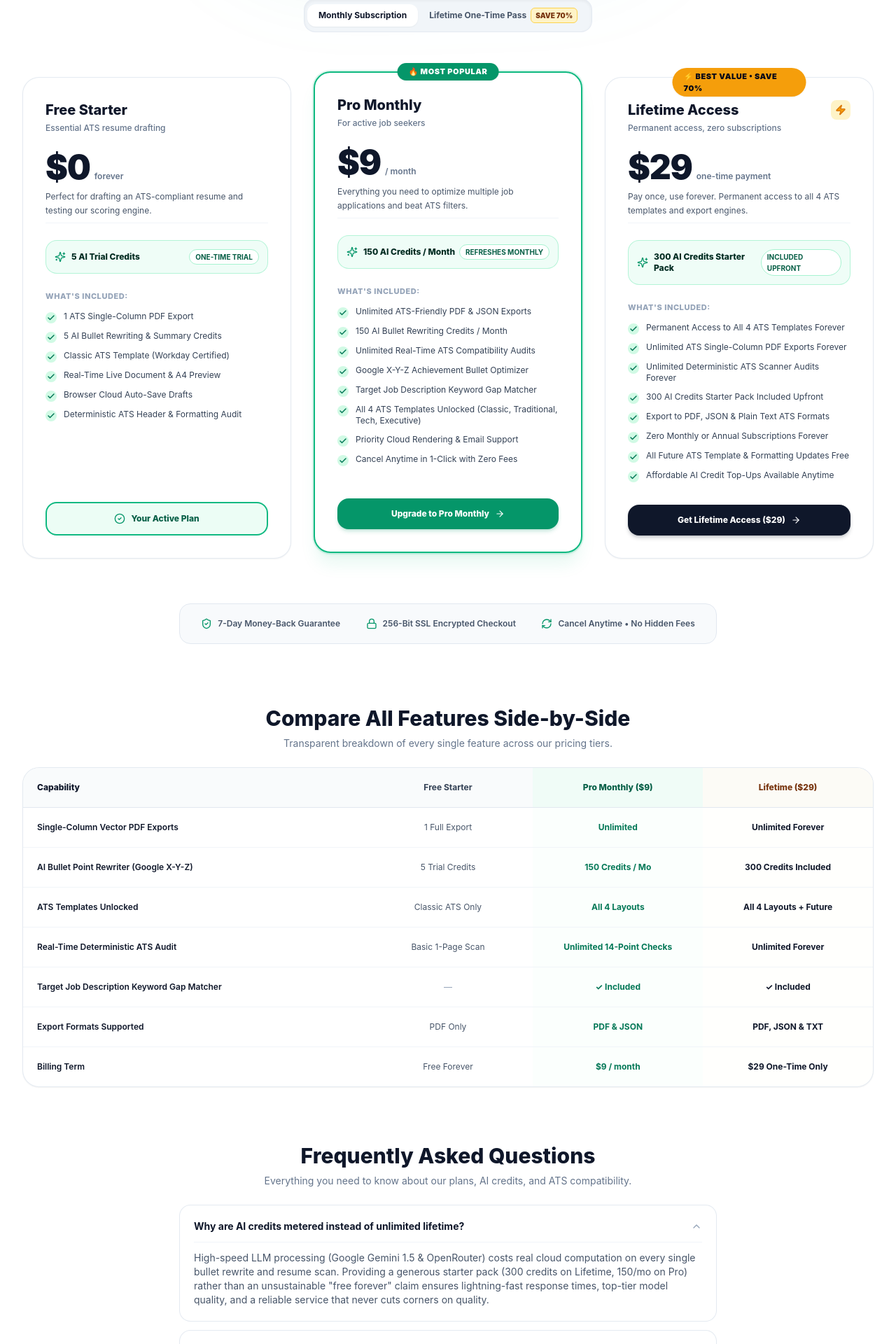
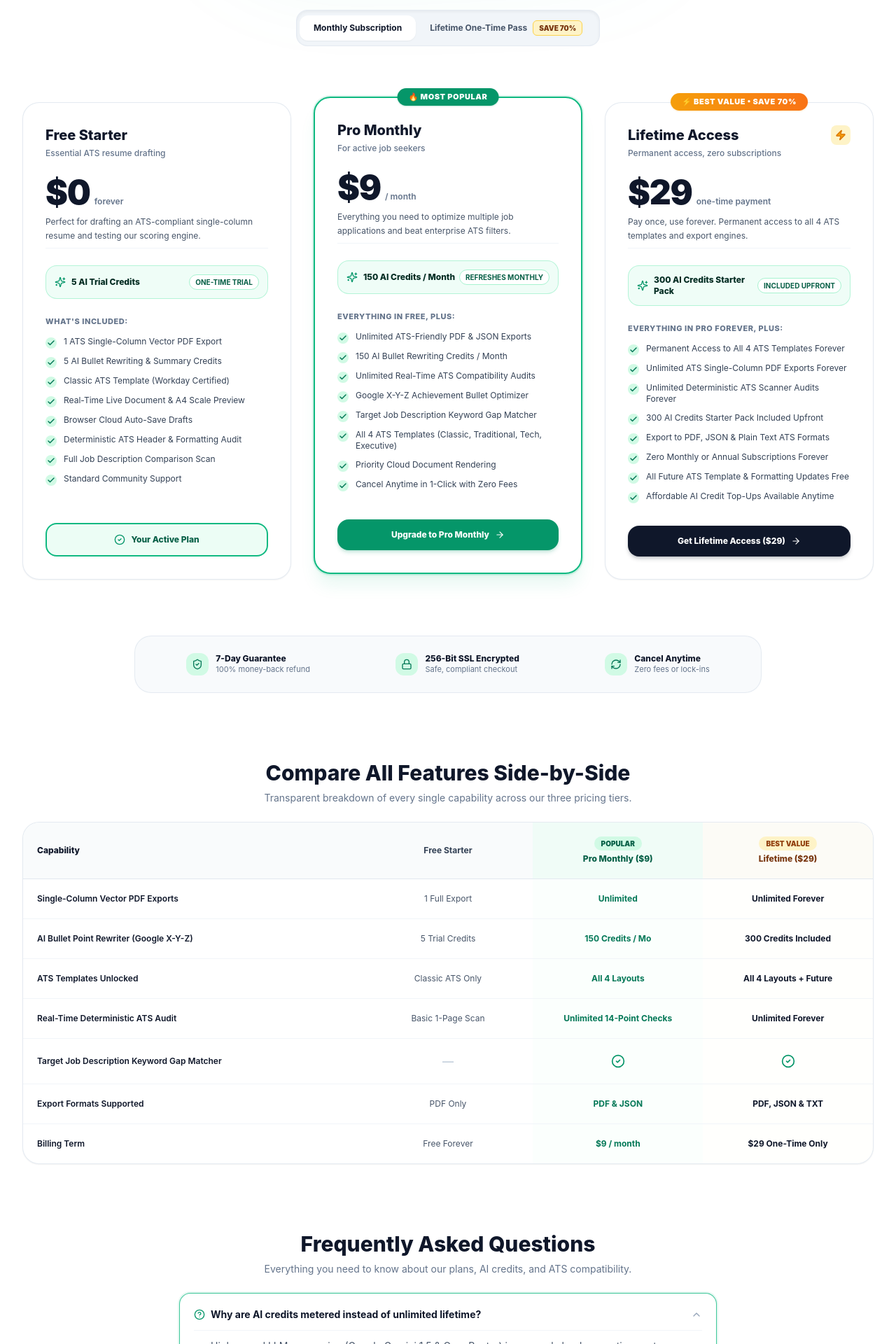
Before and after one commit to DaniruDesilva/ATS-CV-Builder, a Next.js app: page /pricing in a window 1280 px wide. Shown: the part 497-2417 px from the top of the page at 70% size. Built offline with nearby package versions, Linux system fonts and the light colour scheme.

Commit message:
Fix badge clipping, equalize pricing card heights, add hierarchical feature subheads, and refine comparison table icons

```diff
--- a/src/app/(dashboard)/pricing/page.tsx
+++ b/src/app/(dashboard)/pricing/page.tsx
@@ -20,6 +20,7 @@ import {
   ChevronDown,
   Layers,
   FileText,
+  Star,
 } from 'lucide-react';
 import { useAuthStore, PlanTier } from '@/lib/store/useAuthStore';
 
@@ -34,6 +35,7 @@ interface PlanPricing {
   aiCreditsText: string;
   aiCreditsBadge: string;
   description: string;
+  featuresTitle: string;
   features: string[];
   ctaText: string;
   popular?: boolean;
@@ -48,14 +50,17 @@ const plans: PlanPricing[] = [
     period: 'forever',
     aiCreditsText: '5 AI Trial Credits',
     aiCreditsBadge: 'One-Time Trial',
-    description: 'Perfect for drafting an ATS-compliant resume and testing our scoring engine.',
+    description: 'Perfect for drafting an ATS-compliant single-column resume and testing our scoring engine.',
+    featuresTitle: "WHAT'S INCLUDED:",
     features: [
-      '1 ATS Single-Column PDF Export',
+      '1 ATS Single-Column Vector PDF Export',
       '5 AI Bullet Rewriting & Summary Credits',
       'Classic ATS Template (Workday Certified)',
-      'Real-Time Live Document & A4 Preview',
+      'Real-Time Live Document & A4 Scale Preview',
       'Browser Cloud Auto-Save Drafts',
       'Deterministic ATS Header & Formatting Audit',
+      'Full Job Description Comparison Scan',
+      'Standard Community Support',
     ],
     ctaText: 'Get Started Free',
     popular: false,
@@ -67,18 +72,19 @@ const plans: PlanPricing[] = [
     price: '$9',
     period: '/ month',
     badge: '🔥 Most Popular',
-    badgeColor: 'bg-emerald-600 text-white',
+    badgeColor: 'bg-emerald-600 text-white font-black shadow-md shadow-emerald-600/25',
     aiCreditsText: '150 AI Credits / Month',
     aiCreditsBadge: 'Refreshes Monthly',
-    description: 'Everything you need to optimize multiple job applications and beat ATS filters.',
+    description: 'Everything you need to optimize multiple job applications and beat enterprise ATS filters.',
+    featuresTitle: 'EVERYTHING IN FREE, PLUS:',
     features: [
       'Unlimited ATS-Friendly PDF & JSON Exports',
       '150 AI Bullet Rewriting Credits / Month',
       'Unlimited Real-Time ATS Compatibility Audits',
       'Google X-Y-Z Achievement Bullet Optimizer',
       'Target Job Description Keyword Gap Matcher',
-      'All 4 ATS Templates Unlocked (Classic, Traditional, Tech, Executive)',
-      'Priority Cloud Rendering & Email Support',
+      'All 4 ATS Templates (Classic, Traditional, Tech, Executive)',
+      'Priority Cloud Document Rendering',
       'Cancel Anytime in 1-Click with Zero Fees',
     ],
     ctaText: 'Upgrade to Pro Monthly',
@@ -91,10 +97,11 @@ const plans: PlanPricing[] = [
     price: '$29',
     period: 'one-time payment',
     badge: '⚡ Best Value • Save 70%',
-    badgeColor: 'bg-amber-500 text-slate-950 font-black',
+    badgeColor: 'bg-gradient-to-r from-amber-500 to-orange-500 text-white font-black shadow-md shadow-amber-500/25',
     aiCreditsText: '300 AI Credits Starter Pack',
     aiCreditsBadge: 'Included Upfront',
     description: 'Pay once, use forever. Permanent access to all 4 ATS templates and export engines.',
+    featuresTitle: 'EVERYTHING IN PRO FOREVER, PLUS:',
     features: [
       'Permanent Access to All 4 ATS Templates Forever',
       'Unlimited ATS Single-Column PDF Exports Forever',
@@ -161,7 +168,7 @@ export default function PricingPage() {
   const faqs = [
     {
       q: 'Why are AI credits metered instead of unlimited lifetime?',
-      a: 'High-speed LLM processing (Google Gemini 1.5 & OpenRouter) costs real cloud computation on every single bullet rewrite and resume scan. Providing a generous starter pack (300 credits on Lifetime, 150/mo on Pro) rather than an unsustainable "free forever" claim ensures lightning-fast response times, top-tier model quality, and a reliable service that never cuts corners on quality.',
+      a: 'High-speed LLM processing (Google Gemini 1.5 & OpenRouter) incurs real cloud computing costs on every single bullet rewrite and resume scan. Providing a generous starter pack (300 credits on Lifetime, 150/mo on Pro) rather than an unsustainable "free forever" claim ensures lightning-fast response times, top-tier model quality, and a reliable platform that never cuts corners on quality.',
     },
     {
       q: 'Can I cancel my Pro Monthly subscription at any time?',
@@ -182,9 +189,9 @@ export default function PricingPage() {
   ];
 
   return (
-    <div className="max-w-7xl mx-auto px-4 sm:px-6 lg:px-8 py-16 lg:py-24 space-y-16 w-full animate-fade-in relative">
+    <div className="max-w-7xl mx-auto px-4 sm:px-6 lg:px-8 py-16 lg:py-24 space-y-20 w-full animate-fade-in relative">
 
-      {/* Ambient background glow */}
+      {/* Ambient background subtle lighting */}
       <div className="absolute top-12 left-1/2 -translate-x-1/2 w-[700px] h-[350px] bg-gradient-to-tr from-emerald-500/10 via-teal-500/5 to-transparent rounded-full blur-3xl pointer-events-none" />
 
       {/* ── HEADER ── */}
@@ -208,7 +215,7 @@ export default function PricingPage() {
             <button
               type="button"
               onClick={() => setBillingInterval('monthly')}
-              className={`px-4 py-2 rounded-xl text-xs font-bold transition-all ${
+              className={`px-5 py-2.5 rounded-xl text-xs font-bold transition-all ${
                 billingInterval === 'monthly'
                   ? 'bg-white text-slate-900 shadow-sm'
                   : 'text-slate-600 hover:text-slate-900'
@@ -219,14 +226,14 @@ export default function PricingPage() {
             <button
               type="button"
               onClick={() => setBillingInterval('lifetime')}
-              className={`px-4 py-2 rounded-xl text-xs font-bold transition-all flex items-center gap-1.5 ${
+              className={`px-5 py-2.5 rounded-xl text-xs font-bold transition-all flex items-center gap-2 ${
                 billingInterval === 'lifetime'
                   ? 'bg-white text-slate-900 shadow-sm'
                   : 'text-slate-600 hover:text-slate-900'
               }`}
             >
               <span>Lifetime One-Time Pass</span>
-              <span className="text-[10px] font-black uppercase px-1.5 py-0.5 rounded-md bg-amber-100 text-amber-900 border border-amber-300">
+              <span className="text-[10px] font-black uppercase px-2 py-0.5 rounded-md bg-amber-100 text-amber-900 border border-amber-300 whitespace-nowrap">
                 Save 70%
               </span>
             </button>
@@ -250,17 +257,17 @@ export default function PricingPage() {
             <div
               key={plan.id}
               className={`relative rounded-3xl p-6 sm:p-8 flex flex-col justify-between transition-all duration-300 bg-white border ${
-                plan.popular
+                plan.id === 'pro_monthly'
                   ? 'border-2 border-emerald-500 shadow-xl shadow-emerald-500/10 ring-2 ring-emerald-500/15 md:-translate-y-2'
                   : isHighlighted
-                  ? 'border-2 border-slate-800 shadow-lg md:-translate-y-1'
+                  ? 'border-2 border-amber-500 shadow-xl shadow-amber-500/10 ring-2 ring-amber-500/15 md:-translate-y-2'
                   : 'border-slate-200/90 shadow-sm hover:border-slate-300 hover:shadow-md'
               }`}
             >
-              {/* Badge for Popular or Lifetime */}
+              {/* Badge with whitespace-nowrap guaranteed */}
               {plan.badge && (
                 <div
-                  className={`absolute -top-3.5 left-1/2 transform -translate-x-1/2 px-4 py-1 rounded-full text-[11px] font-black uppercase tracking-wider shadow-sm flex items-center gap-1 ${
+                  className={`absolute -top-3.5 left-1/2 transform -translate-x-1/2 px-4 py-1 rounded-full text-[11px] font-black uppercase tracking-wider shadow-sm flex items-center gap-1.5 whitespace-nowrap z-20 ${
                     plan.badgeColor || 'bg-slate-900 text-white'
                   }`}
                 >
@@ -268,7 +275,7 @@ export default function PricingPage() {
                 </div>
               )}
 
-              <div className="space-y-6">
+              <div className="space-y-6 flex-1 flex flex-col">
 
                 {/* Header & Tagline */}
                 <div>
@@ -286,7 +293,7 @@ export default function PricingPage() {
                 </div>
 
                 {/* Price Display */}
-                <div className="space-y-1 pb-2 border-b border-slate-100">
+                <div className="space-y-1 pb-2 border-b border-slate-100 min-h-[90px] flex flex-col justify-center">
                   <div className="flex items-baseline gap-1.5">
                     <span className="text-4xl sm:text-5xl font-black text-slate-900 tracking-tight">
                       {plan.price}
@@ -306,15 +313,15 @@ export default function PricingPage() {
                       {plan.aiCreditsText}
                     </span>
                   </div>
-                  <span className="text-[10px] font-bold text-emerald-800 uppercase px-2 py-0.5 rounded-full bg-white border border-emerald-200">
+                  <span className="text-[10px] font-bold text-emerald-800 uppercase px-2 py-0.5 rounded-full bg-white border border-emerald-200 whitespace-nowrap">
                     {plan.aiCreditsBadge}
                   </span>
                 </div>
 
-                {/* Features List */}
-                <div className="space-y-3">
-                  <span className="text-[11px] font-extrabold text-slate-400 uppercase tracking-wider block">
-                    What&apos;s Included:
+                {/* Features List with Hierarchical Subhead */}
+                <div className="space-y-3 flex-1">
+                  <span className="text-[11px] font-extrabold text-slate-500 uppercase tracking-wider block">
+                    {plan.featuresTitle}
                   </span>
                   <ul className="space-y-2.5">
                     {plan.features.map((feature, idx) => (
@@ -330,8 +337,8 @@ export default function PricingPage() {
 
               </div>
 
-              {/* Action Button */}
-              <div className="pt-8">
+              {/* Action Button - Aligned across all cards */}
+              <div className="pt-8 mt-auto">
                 {isCurrent ? (
                   <div className="w-full py-3.5 rounded-2xl bg-emerald-50 border-2 border-emerald-500 text-emerald-800 text-xs font-extrabold flex items-center justify-center gap-2 text-center shadow-xs">
                     <CheckCircle2 className="w-4 h-4 text-emerald-600" />
@@ -340,7 +347,7 @@ export default function PricingPage() {
                 ) : plan.id === 'free' ? (
                   <Link
                     href={isAuthenticated ? '/builder' : '/register?redirect=/pricing'}
-                    className="w-full py-3.5 rounded-2xl bg-slate-100 hover:bg-slate-200 text-slate-800 text-xs font-extrabold flex items-center justify-center gap-2 text-center transition-colors"
+                    className="w-full py-3.5 rounded-2xl bg-slate-100 hover:bg-slate-200 text-slate-800 text-xs font-extrabold flex items-center justify-center gap-2 text-center transition-colors shadow-2xs"
                   >
                     <span>{plan.ctaText}</span>
                     <ArrowRight className="w-3.5 h-3.5" />
@@ -367,29 +374,46 @@ export default function PricingPage() {
       </div>
 
       {/* ── GUARANTEE & TRUST BAR ── */}
-      <div className="max-w-3xl mx-auto rounded-2xl p-4 sm:p-5 bg-slate-50 border border-slate-200 flex flex-wrap items-center justify-around gap-4 text-xs text-slate-600 text-center">
-        <div className="flex items-center gap-2">
-          <ShieldCheck className="w-4 h-4 text-emerald-600 shrink-0" />
-          <span className="font-semibold">7-Day Money-Back Guarantee</span>
+      <div className="max-w-4xl mx-auto rounded-3xl p-5 sm:p-6 bg-slate-50/90 border border-slate-200/90 flex flex-wrap items-center justify-around gap-6 text-xs text-slate-700 text-center shadow-2xs">
+        <div className="flex items-center gap-2.5">
+          <div className="w-8 h-8 rounded-xl bg-emerald-100 text-emerald-700 flex items-center justify-center">
+            <ShieldCheck className="w-4 h-4" />
+          </div>
+          <div className="text-left">
+            <span className="font-extrabold text-slate-900 block leading-tight">7-Day Guarantee</span>
+            <span className="text-[11px] text-slate-500">100% money-back refund</span>
+          </div>
         </div>
-        <div className="flex items-center gap-2">
-          <Lock className="w-4 h-4 text-emerald-600 shrink-0" />
-          <span className="font-semibold">256-Bit SSL Encrypted Checkout</span>
+
+        <div className="flex items-center gap-2.5">
+          <div className="w-8 h-8 rounded-xl bg-emerald-100 text-emerald-700 flex items-center justify-center">
+            <Lock className="w-4 h-4" />
+          </div>
+          <div className="text-left">
+            <span className="font-extrabold text-slate-900 block leading-tight">256-Bit SSL Encrypted</span>
+            <span className="text-[11px] text-slate-500">Safe, compliant checkout</span>
+          </div>
         </div>
-        <div className="flex items-center gap-2">
-          <RefreshCw className="w-4 h-4 text-emerald-600 shrink-0" />
-          <span className="font-semibold">Cancel Anytime • No Hidden Fees</span>
+
+        <div className="flex items-center gap-2.5">
+          <div className="w-8 h-8 rounded-xl bg-emerald-100 text-emerald-700 flex items-center justify-center">
+            <RefreshCw className="w-4 h-4" />
+          </div>
+          <div className="text-left">
+            <span className="font-extrabold text-slate-900 block leading-tight">Cancel Anytime</span>
+            <span className="text-[11px] text-slate-500">Zero fees or lock-ins</span>
+          </div>
         </div>
       </div>
 
       {/* ── SIDE-BY-SIDE FEATURE COMPARISON MATRIX ── */}
-      <div className="space-y-6 pt-6">
+      <div className="space-y-6 pt-4">
         <div className="text-center space-y-2">
           <h2 className="text-2xl sm:text-3xl font-extrabold text-slate-900">
             Compare All Features Side-by-Side
           </h2>
-          <p className="text-xs sm:text-sm text-slate-500">
-            Transparent breakdown of every single feature across our pricing tiers.
+          <p className="text-xs sm:text-sm text-slate-500 max-w-xl mx-auto">
+            Transparent breakdown of every single capability across our three pricing tiers.
           </p>
         </div>
 
@@ -400,10 +424,16 @@ export default function PricingPage() {
                 <th className="p-4 sm:p-5 font-extrabold text-slate-900 w-2/5">Capability</th>
                 <th className="p-4 sm:p-5 font-bold text-slate-700 text-center w-1/5">Free Starter</th>
                 <th className="p-4 sm:p-5 font-extrabold text-emerald-800 text-center w-1/5 bg-emerald-50/60">
-                  Pro Monthly ($9)
+                  <span className="inline-block px-2.5 py-0.5 rounded-full bg-emerald-100 text-emerald-800 text-[10px] font-black uppercase mb-1">
+                    Popular
+                  </span>
+                  <div>Pro Monthly ($9)</div>
                 </th>
                 <th className="p-4 sm:p-5 font-extrabold text-amber-900 text-center w-1/5 bg-amber-50/40">
-                  Lifetime ($29)
+                  <span className="inline-block px-2.5 py-0.5 rounded-full bg-amber-100 text-amber-800 text-[10px] font-black uppercase mb-1">
+                    Best Value
+                  </span>
+                  <div>Lifetime ($29)</div>
                 </th>
               </tr>
             </thead>
@@ -465,12 +495,12 @@ export default function PricingPage() {
                 <td className="p-4 sm:p-5 font-semibold text-slate-900">
                   Target Job Description Keyword Gap Matcher
                 </td>
-                <td className="p-4 sm:p-5 text-center text-slate-400">—</td>
-                <td className="p-4 sm:p-5 text-center font-bold text-emerald-700 bg-emerald-50/20">
-                  ✓ Included
+                <td className="p-4 sm:p-5 text-center text-slate-300 font-bold text-base">—</td>
+                <td className="p-4 sm:p-5 text-center bg-emerald-50/20">
+                  <CheckCircle2 className="w-5 h-5 text-emerald-600 mx-auto" />
                 </td>
-                <td className="p-4 sm:p-5 text-center font-bold text-slate-900 bg-amber-50/10">
-                  ✓ Included
+                <td className="p-4 sm:p-5 text-center bg-amber-50/10">
+                  <CheckCircle2 className="w-5 h-5 text-emerald-600 mx-auto" />
                 </td>
               </tr>
 
@@ -506,7 +536,7 @@ export default function PricingPage() {
       </div>
 
       {/* ── FREQUENTLY ASKED QUESTIONS (FAQ) ── */}
-      <div className="max-w-3xl mx-auto space-y-6 pt-4">
+      <div className="max-w-3xl mx-auto space-y-6 pt-4 pb-6">
         <div className="text-center space-y-2">
           <h2 className="text-2xl sm:text-3xl font-extrabold text-slate-900">
             Frequently Asked Questions
@@ -522,14 +552,21 @@ export default function PricingPage() {
             return (
               <div
                 key={index}
-                className="rounded-2xl border border-slate-200/90 bg-white p-4 sm:p-5 transition-all shadow-2xs"
+                className={`rounded-2xl border transition-all shadow-2xs ${
+                  isOpen
+                    ? 'border-emerald-500/80 bg-white ring-2 ring-emerald-500/10'
+                    : 'border-slate-200/90 bg-white hover:border-slate-300'
+                } p-4 sm:p-5`}
               >
                 <button
                   type="button"
                   onClick={() => setOpenFaq(isOpen ? null : index)}
                   className="w-full flex items-center justify-between text-left gap-4 font-bold text-slate-900 text-sm"
                 >
-                  <span>{faq.q}</span>
+                  <span className="flex items-center gap-2">
+                    <HelpCircle className={`w-4 h-4 ${isOpen ? 'text-emerald-600' : 'text-slate-400'}`} />
+                    <span>{faq.q}</span>
+                  </span>
                   <ChevronDown
                     className={`w-4 h-4 text-slate-400 shrink-0 transition-transform duration-200 ${
                       isOpen ? 'transform rotate-180 text-emerald-600' : ''
@@ -537,7 +574,7 @@ export default function PricingPage() {
                   />
                 </button>
                 {isOpen && (
-                  <p className="text-xs sm:text-sm text-slate-600 leading-relaxed mt-3 pt-3 border-t border-slate-100 animate-in fade-in duration-200">
+                  <p className="text-xs sm:text-sm text-slate-600 leading-relaxed mt-3 pt-3 border-t border-slate-100 animate-in fade-in duration-200 pl-6">
                     {faq.a}
                   </p>
                 )}
@@ -552,7 +589,7 @@ export default function PricingPage() {
           ═══════════════════════════════════════════════════════════ */}
       {selectedPlanForCheckout && (
         <div className="fixed inset-0 z-50 bg-slate-900/60 backdrop-blur-xs flex items-center justify-center p-4 animate-in fade-in duration-200">
-          <div className="bg-white rounded-3xl max-w-lg w-full p-6 sm:p-8 shadow-2xl border border-slate-200 relative animate-in zoom-in-95 duration-200 space-y-6">
+          <div className="bg-white rounded-3xl max-w-lg w-full p-6 sm:p-8 shadow-2xl border border-slate-200 relative animate-in zoom-in-95 duration-200 space-y-6 max-h-[90vh] overflow-y-auto">
 
             {/* Modal Header */}
             <div className="flex items-center justify-between pb-4 border-b border-slate-200">
```
